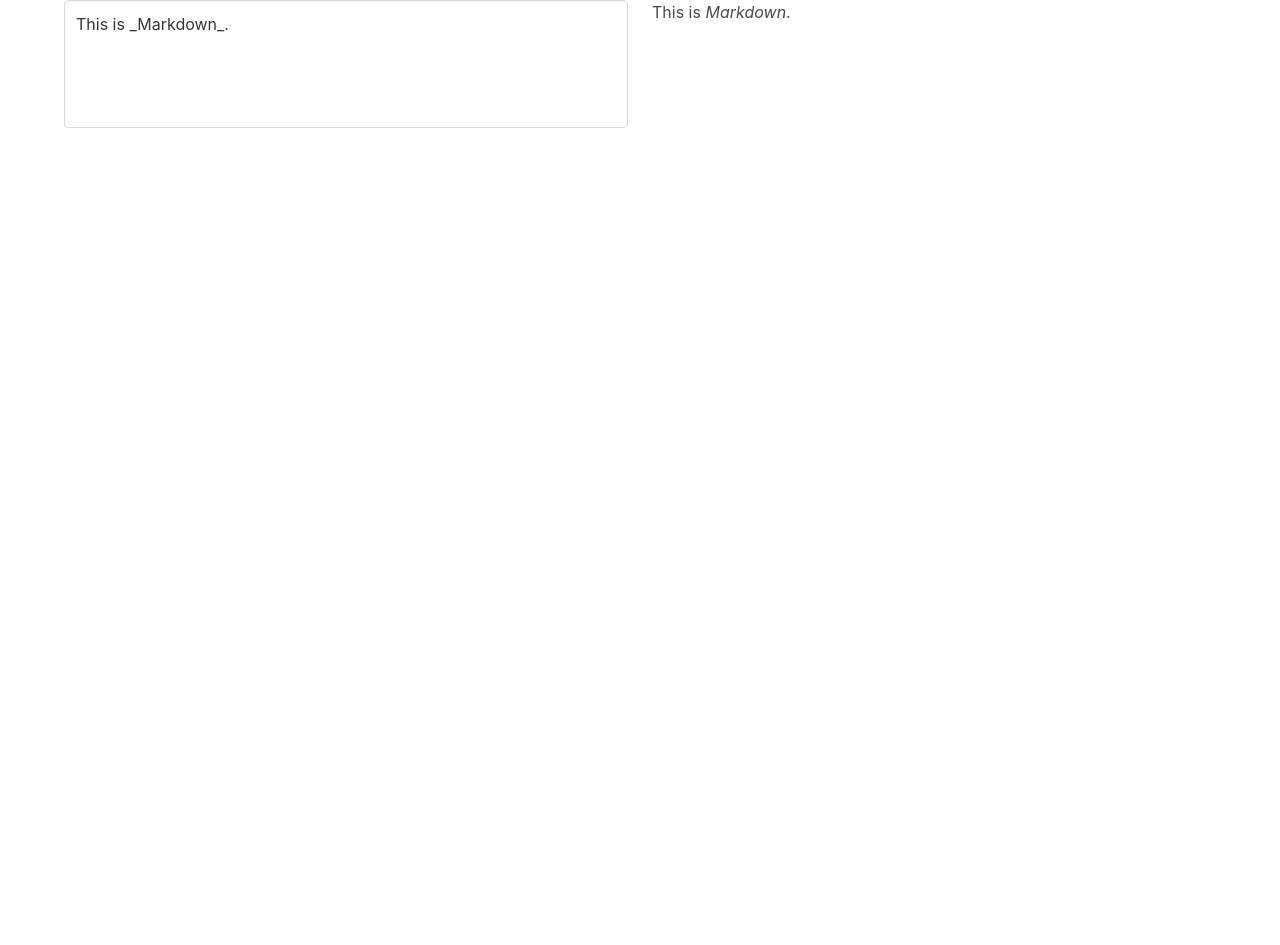
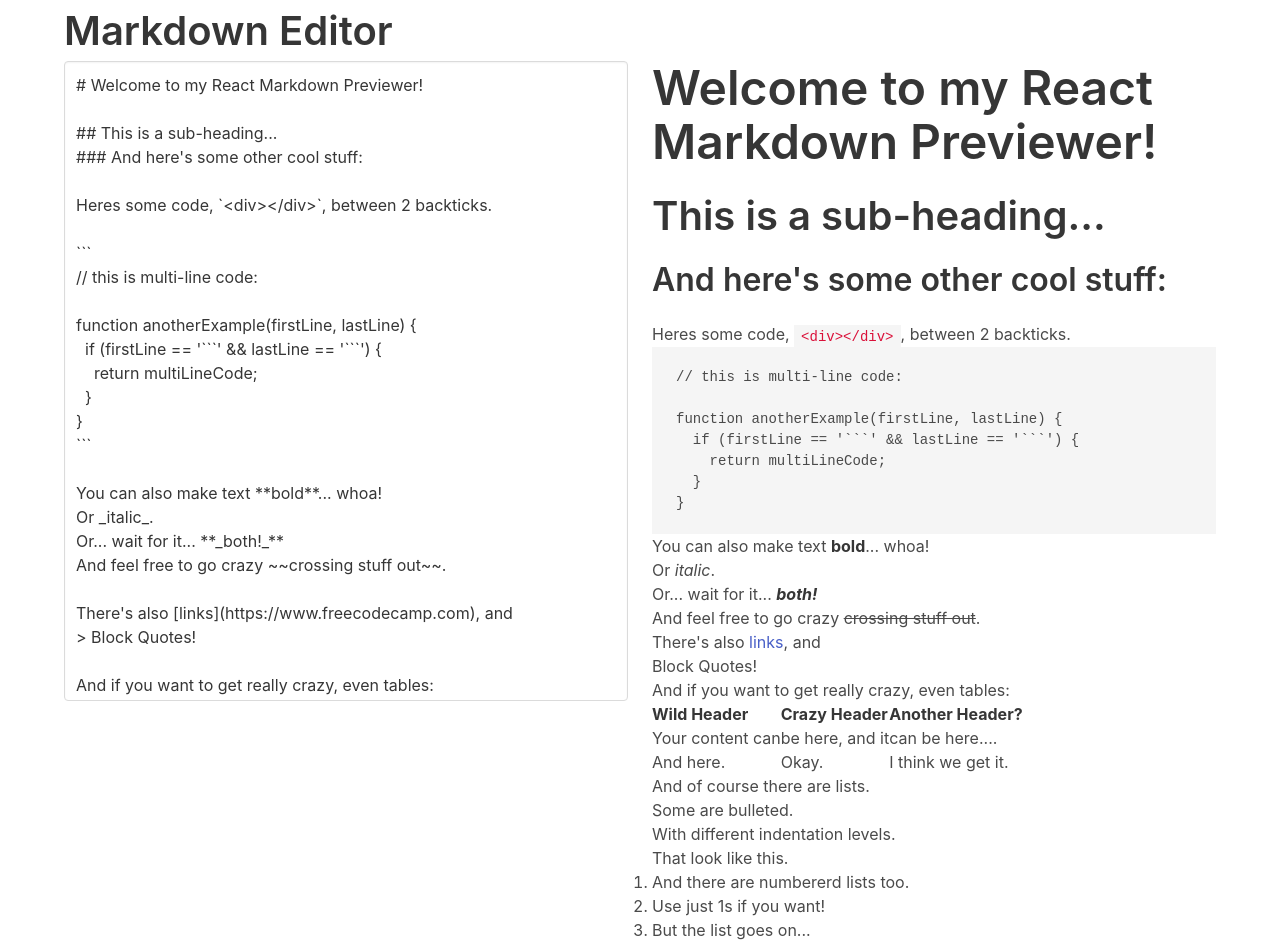
Before and after one commit to muzhaqi16/markdown-editor, a React (Create React App) app: page / in a window 1280 px wide. Shown: the top 945 px of the page. Before the commit the page ends 800 px from the top, so only its background shows below. Built offline with nearby package versions, Linux system fonts and the light colour scheme.

Commit message:
fully working basic editor

```diff
--- a/public/index.html
+++ b/public/index.html
@@ -1,14 +1,12 @@
 <!DOCTYPE html>
 <html lang="en">
+
 <head>
   <meta charset="utf-8" />
   <link rel="icon" href="%PUBLIC_URL%/favicon.ico" />
   <meta name="viewport" content="width=device-width, initial-scale=1" />
   <meta name="theme-color" content="#000000" />
-    <meta
-      name="description"
-      content="Web site created using create-react-app"
-    />
+  <meta name="description" content="Web site created using create-react-app" />
   <link rel="apple-touch-icon" href="%PUBLIC_URL%/logo192.png" />
   <!--
       manifest.json provides metadata used when your web app is installed on a
@@ -26,9 +24,11 @@
     -->
   <title>React App</title>
 </head>
+
 <body>
   <noscript>You need to enable JavaScript to run this app.</noscript>
   <div id="root"></div>
+  <script src="https://cdn.freecodecamp.org/testable-projects-fcc/v1/bundle.js"></script>
   <!--
       This HTML file is a template.
       If you open it directly in the browser, you will see an empty page.
@@ -40,4 +40,5 @@
       To create a production bundle, use `npm run build` or `yarn build`.
     -->
 </body>
+
 </html>
--- a/src/App.js
+++ b/src/App.js
@@ -1,17 +1,67 @@
-import React, { useState, useEffect } from 'react';
+import React, { useState } from 'react';
+import NavBar from './components/NavBar';
 import InputPane from './components/InputPane';
 import PreviewPane from './components/PreviewPane';
 
 function App() {
+  const placeholder =
+    `# Welcome to my React Markdown Previewer!
 
-  const [input, setInput] = useState('This is _Markdown_.')
-  return (
+## This is a sub-heading...
+### And here's some other cool stuff:
+
+Heres some code, \`<div></div>\`, between 2 backticks.
+
+\`\`\`
+// this is multi-line code:
+
+function anotherExample(firstLine, lastLine) {
+  if (firstLine == '\`\`\`' && lastLine == '\`\`\`') {
+    return multiLineCode;
+  }
+}
+\`\`\`
+
+You can also make text **bold**... whoa!
+Or _italic_.
+Or... wait for it... **_both!_**
+And feel free to go crazy ~~crossing stuff out~~.
+
+There's also [links](https://www.freecodecamp.com), and
+> Block Quotes!
+
+And if you want to get really crazy, even tables:
+
+Wild Header | Crazy Header | Another Header?
+------------ | ------------- | -------------
+Your content can | be here, and it | can be here....
+And here. | Okay. | I think we get it.
+
+- And of course there are lists.
+  - Some are bulleted.
+     - With different indentation levels.
+        - That look like this.
+
+
+1. And there are numbererd lists too.
+1. Use just 1s if you want!
+1. But the list goes on...
+- Even if you use dashes or asterisks.
+* And last but not least, let's not forget embedded images:
+
+![React Logo w/ Text](https://goo.gl/Umyytc)
+`
+
+  const [input, setInput] = useState(placeholder)
+  return (<>
     <div className="container">
+      <NavBar />
       <div className="columns is-mobile is-centered">
-        <InputPane onChange={setInput} />
+        <InputPane onChange={setInput} default={input} />
         <PreviewPane markdown={input} />
       </div>
     </div>
+  </>
   )
 }
 
--- a/src/components/InputPane/InputPane.js
+++ b/src/components/InputPane/InputPane.js
@@ -1,9 +1,11 @@
 import React from 'react'
+import './style.css';
 
 function InputPane(props) {
     return (
         <div className="control column is-half">
-            <textarea id="markdown" onChange={e => props.onChange(e.target.value)} className="textarea has-fixed-size" spellCheck="false" defaultValue="This is _Markdown_.">
+
+            <textarea id="editor" type="text" onChange={e => props.onChange(e.target.value)} className="textarea has-fixed-size" spellCheck="false" defaultValue={props.default}>
 
             </textarea>
         </div>
--- /dev/null
+++ b/src/components/InputPane/style.css
@@ -0,0 +1,5 @@
+#editor {
+    overflow-y: scroll;
+    height: 100vh;
+    resize: none;
+}
--- /dev/null
+++ b/src/components/NavBar.js
@@ -0,0 +1,15 @@
+import React from 'react'
+
+function NavBar() {
+    return (
+        <nav className="navbar" role="navigation" aria-label="main navigation">
+            <div className="navbar-brand">
+                <a className="navbar-item" href="https://bulma.io">
+                    <h1 className="title is-2">Markdown Editor</h1>
+                </a>
+            </div>
+        </nav>
+    )
+}
+
+export default NavBar
--- a/src/components/PreviewPane/PreviewPane.js
+++ b/src/components/PreviewPane/PreviewPane.js
@@ -1,29 +1,48 @@
 import React from 'react'
 import marked from 'marked';
+import './style.css';
+
+const renderer = new marked.Renderer();
+renderer.link = function (href, title, text) {
+    return `<a target="_blank" href="${href}">${text}</a>`;
+}
+//this is necesarry to add the appropriate bulma heading classes
+renderer.heading = function (text, level) {
+    console.log(text, level)
+    const escapedText = text.toLowerCase().replace(/[^\w]+/g, '-');
+
+    return `
+            <h${level} class="title is-${level}">
+              <a name="${escapedText}" class="anchor" href="#${escapedText}">
+                <span class="header-link"></span>
+              </a>
+              ${text}
+            </h${level}>`;
+};
 
 marked.setOptions({
-    renderer: new marked.Renderer(),
-    highlight: function (code, language) {
-        const hljs = require('highlight.js');
-        const validLanguage = hljs.getLanguage(language) ? language : 'plaintext';
-        return hljs.highlight(validLanguage, code).value;
-    },
-    pedantic: false,
+    renderer: renderer,
+    // highlight: function (code, language) {
+    //     console.log(code, language)
+    //     const hljs = require('highlight.js');
+    //     const validLanguage = hljs.getLanguage(language) ? language : 'markdown';
+    //     return hljs.highlight(validLanguage, code).value;
+    // },
+    // pedantic: false,
     gfm: true,
-    breaks: false,
-    sanitize: false,
-    smartLists: true,
-    smartypants: false,
-    xhtml: false
+    // tables: true,
+    breaks: true,
+    // smartLists: true,
+    // smartypants: false,
+    // xhtml: false
 });
-
 function PreviewPane(props) {
     const getMarkdownText = () => {
         var rawMarkup = marked(props.markdown);
         return { __html: rawMarkup };
     }
     return (
-        <div className="column is-half" dangerouslySetInnerHTML={getMarkdownText()} />
+        <div id="preview" className="column is-half" dangerouslySetInnerHTML={getMarkdownText()} />
     );
 }
 
--- /dev/null
+++ b/src/components/PreviewPane/style.css
@@ -0,0 +1,4 @@
+#preview {
+    height: 100vh;
+    /* overflow-y: scroll; */
+}
```
Lines whose indentation alone changed are shown as unchanged.
